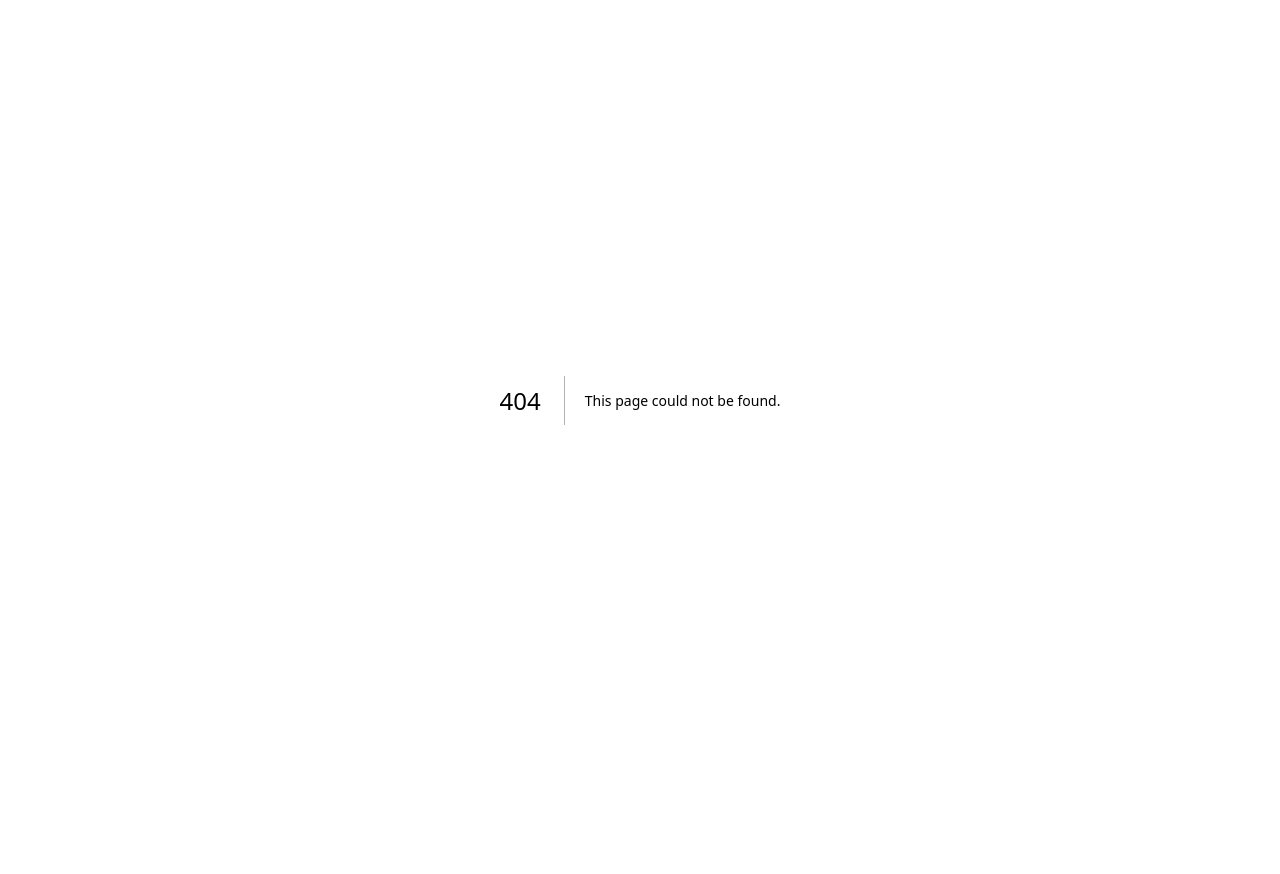
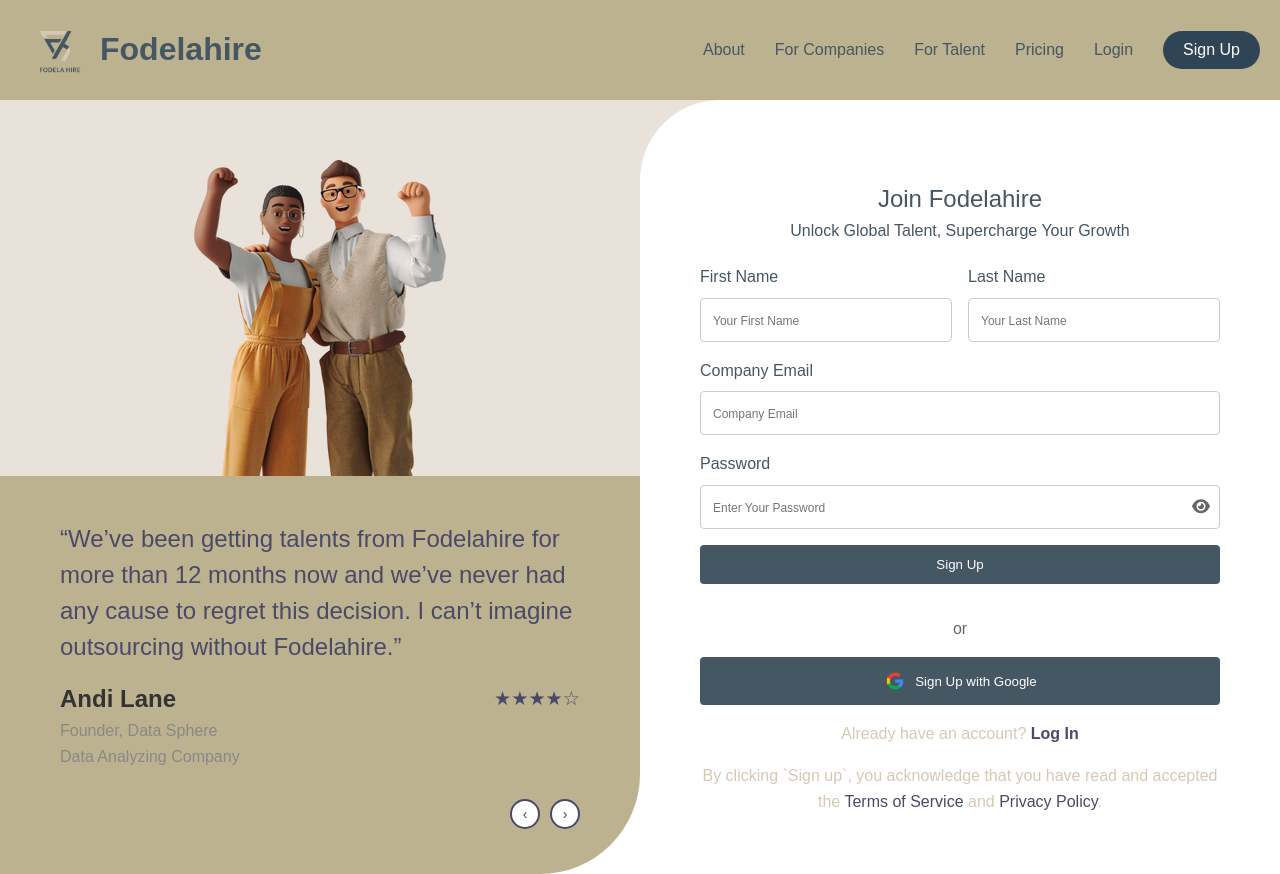
Before and after one commit to Fodelahire/webplay, a Next.js app: page /signup in a window 1280 px wide. Before the commit this address had no page. Before the commit the page ends 800 px from the top, so only its background shows below. Built offline with nearby package versions, Linux system fonts and the light colour scheme.

Commit message:
fixed the signup page as designed

```diff
--- a/src/app/guest/components/GuestNavbar.tsx
+++ b/src/app/guest/components/GuestNavbar.tsx
@@ -23,7 +23,7 @@
           <li><Link href="#pricing">Pricing</Link></li>
           <li><Link href="/login">Login</Link></li>
           <li>
-            <Link href="/guest/signup">
+            <Link href="/signup">
               <Button text="Sign Up" className={styles.signUpButton} />
             </Link>
           </li>
--- a/src/app/guest/signup/page.tsx
+++ b/src/app/signup/components/SignupPage.tsx
@@ -6,7 +6,7 @@
 import { FontAwesomeIcon } from '@fortawesome/react-fontawesome';
 import { signIn } from 'next-auth/react';
 
-const SignUp: React.FC = () => {
+const SignUpPage: React.FC = () => {
   const [firstName, setFirstName] = useState('');
   const [lastName, setLastName] = useState('');
   const [email, setEmail] = useState('');
@@ -32,14 +32,41 @@
 
   return (
 <div className={styles.signupPageContainer}>
+
 <div className={styles.signupImageContainer}>
   <img
     src="/images/signup.png"
     alt="Sign Up Characters"
     className={styles.signupImage}
   />
+
+  {/* Overlay Section */}
+  <div className={styles.overlay}>
+    <p className={styles.quote}>
+      “We’ve been getting talents from Fodelahire for more than 12 months now
+      and we’ve never had any cause to regret this decision. I can’t imagine
+      outsourcing without Fodelahire.”
+    </p>
+     <div className={styles.authorDetailsWrapper}>
+      <p className={styles.author}>Andi Lane</p>
+      <div className={styles.stars}>
+        ★★★★☆
+      </div>
+    </div>
+    <p className={styles.authorDetails}>Founder, Data Sphere<br />Data Analyzing Company</p>
+
+
+    <div className={styles.navigation}>
+      <div className={styles.arrow}>‹</div>
+      <div className={styles.arrow}>›</div>
+    </div>
+  </div>
 </div>
       <div className={styles.signupFormContainer}>
+        <div className={styles.signupHeader}>
+          <h1>Join Fodelahire</h1>
+          <p>Unlock Global Talent, Supercharge Your Growth </p>
+        </div>
         <form className={styles.signupForm} onSubmit={handleSubmit}>
           <div className={styles.nameFields}>
             <div className={styles.inputWrapper}>
@@ -116,4 +143,4 @@
   );
 };
 
-export default SignUp;
+export default SignUpPage;
--- /dev/null
+++ b/src/app/signup/page.tsx
@@ -0,0 +1,12 @@
+import GuestNavbar from "../guest/components/GuestNavbar"
+import SignUpPage from "./components/SignupPage"
+
+const SignUp: React.FC = () => {
+  return (
+    <div>
+      <GuestNavbar/>
+      <SignUpPage/>
+    </div>
+  )
+}
+export default SignUp
--- a/src/styles/components/signup.module.scss
+++ b/src/styles/components/signup.module.scss
@@ -8,6 +8,7 @@
 }
 
 .signupImageContainer {
+  position: relative;
   flex: 0 1 50%;
   background-color: inherit;
   border-bottom-right-radius: 80px;
@@ -19,7 +20,86 @@
     height: auto;
     border-radius: 8px;
   }
+.overlay {
+    position: absolute;
+    bottom: 0;
+    left: 0;
+    width: 100%;
+    height: 398px;
+    padding: 20px 60px;
+    background-color: #bdb290;
+    border-bottom-right-radius: 80px;
+    display: flex;
+    flex-direction: column;
+    align-items: flex-start;
+    justify-content: center;
+    text-align: left;
+    box-sizing: border-box;
+  }
+
+  .quote {
+    font-size: 24px;
+    font-weight: 500;
+    line-height: 1.5;
+    color: #4a4a68;
+    margin-bottom: 15px;
+  }
+
+  .authorDetailsWrapper {
+    display: flex;
+    justify-content: space-between;
+    width: 100%;
+    align-items: center;
+
+    .author {
+      font-size: 24px;
+      font-weight: bold;
+      color: #333;
+    }
+
+    .stars {
+      font-size: 1.2rem;
+      color: #4a4a68;
+      margin-left: auto;
+    }
+  }
+
+  .authorDetails {
+    font-size:16px;
+    color: #888;
+    margin-bottom: 10px;
+  }
+
+  // Navigation Arrows aligned to the right
+  .navigation {
+    margin-top: 20px;
+    display: flex;
+    justify-content: flex-end;
+    gap: 10px;
+    z-index: 1000;
+    width: 100%;
+
+    .arrow {
+      width: 30px;
+      height: 30px;
+      background-color: #fff;
+      border: 2px solid #4a4a68;
+      border-radius: 50%;
+      display: flex;
+      align-items: center;
+      justify-content: center;
+      cursor: pointer;
+      font-size: 14px;
+      color: #4a4a68;
+
+      &:hover {
+        background-color: #4a4a68;
+        color: #fff;
+      }
+    }
+  }
 }
+
 
 .signupFormContainer {
   flex: 0 1 50%;
@@ -36,7 +116,7 @@
   bottom: 0;
   height: 100px;
   width: 100px;
-  background-color: #E8E2DA;
+  background: #bdb290;
   z-index: 1;
   border-bottom-right-radius: 100px;
 }
@@ -50,7 +130,19 @@
   width: 100px;
   background-color: inherit;
 }
+.signupHeader{
+  color: #455763;
+  text-align: center;
+  padding: 10px auto;
+  margin: 20px auto;
 
+  h1 {
+    font-size: 24px;
+  }
+  p{
+    font-size: 16px;
+  }
+}
 .signupForm {
   display: flex;
   flex-direction: column;
```
Lines whose indentation alone changed are shown as unchanged.
